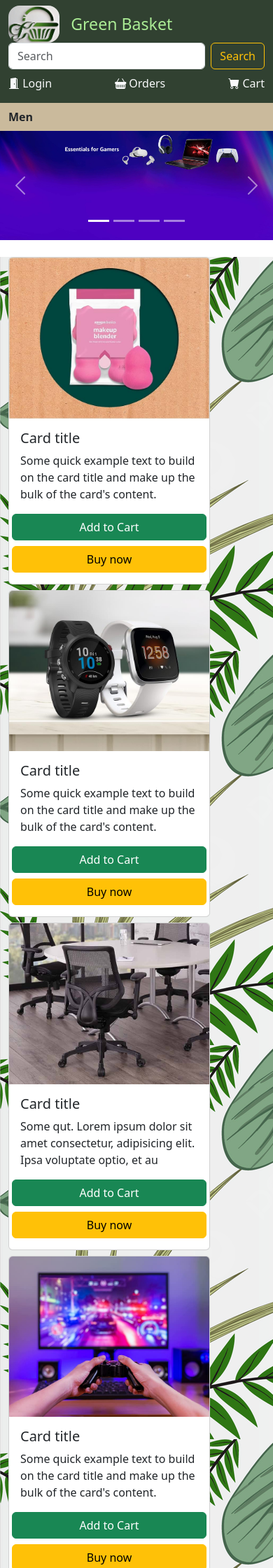
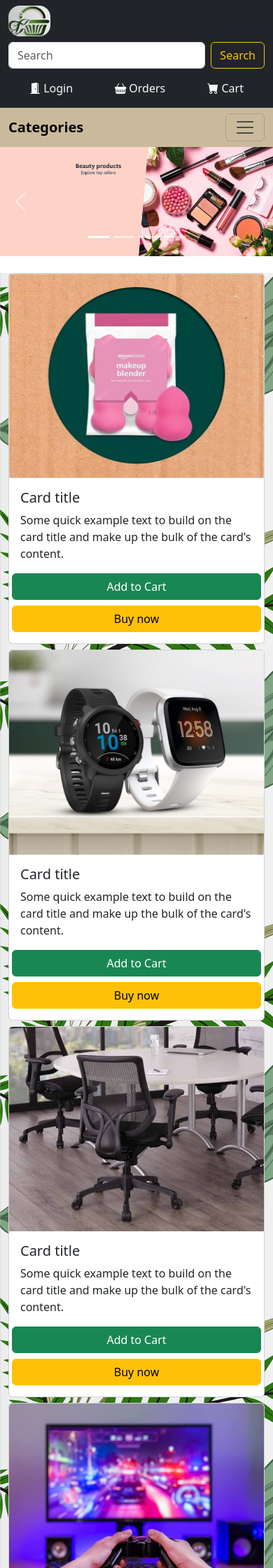
Before and after one commit to shashank728/GreenBasket, a Django app: page / in a window 390 px wide. Shown: the top 2240 px of the page at 70% size. Run offline with Django 5.2, Linux system fonts and the light colour scheme.

Commit message:
responsive home page

```diff
--- a/templates/home.html
+++ b/templates/home.html
@@ -1,5 +1,5 @@
+{% load static %}
 
-{% load static %}
 <!DOCTYPE html>
 <html lang="en">
 <head>
@@ -16,21 +16,24 @@
 </head>
 <body>
 
-    <div class="container-fluid text-light sticky-top nav-bar ">
+
+        <div class="container-fluid text-light sticky-top nav-bar bg-dark">
           <div class="row d-flex justify-content-between align-items-center pt-2 pb-2">
-            <div class="col-md-3 d-flex align-items-center">
-                <img class="img-fluid rounded-4 me-3" src="{% static 'img/GreenBasketLogo.jpeg' %}" alt="LOGO" width="20%">
-                <h3 class=" logo-name mb-0">Green Basket</h3>
+            <!-- Logo and Search Bar -->
+            <div class="col-md-3 col-sm-12 d-flex align-items-center">
+              <img class="img-fluid rounded-4 me-3" src="{% static 'img/GreenBasketLogo.jpeg' %}" alt="LOGO" style="max-width: 60px;">
+              <h3 class="logo-name mb-0 d-none d-md-block">Green Basket</h3>
             </div>
-            <div class="col-md-4">
+            <div class="col-md-4 col-sm-12 mt-2 mt-md-0">
               <form class="d-flex" role="search">
                 <input class="form-control me-2" type="search" placeholder="Search" aria-label="Search">
                 <button class="btn btn-outline-warning nav-search" type="submit">Search</button>
               </form>
             </div>
 
-            <div class="col-md-2">
-                <ul class="navbar-nav d-flex flex-row justify-content-between">
+            <!-- Icons and Links -->
+            <div class="col-md-3 col-sm-12 mt-2 mt-md-0">
+              <ul class="navbar-nav d-flex flex-row justify-content-around">
                 <li class="nav-item">
                   <a class="nav-link text-light" href="#"><i class="bi bi-door-open-fill"></i> Login</a>
                 </li>
@@ -40,23 +43,27 @@
                 <li class="nav-item">
                   <a class="nav-link text-light" href="#"><i class="bi bi-cart-fill"></i> Cart</a>
                 </li>
-
               </ul>
             </div>
           </div>
+        </div>
 
-    </div>
+
 
 
           <!-- blow navbaar -->
 
-
           <nav class="navbar navbar-expand-lg sec-nav">
             <div class="container-fluid">
-            <a class="nav-link  " href="#"><strong>Men</strong></a>
+              <a class="navbar-brand sec-color d-lg-none" href="#"><strong>Categories</strong></a>
+              <button class="navbar-toggler" type="button" data-bs-toggle="collapse" data-bs-target="#navbarSupportedContent" aria-controls="navbarSupportedContent" aria-expanded="false" aria-label="Toggle navigation">
+                <span class="navbar-toggler-icon"></span>
               </button>
               <div class="collapse navbar-collapse" id="navbarSupportedContent">
                 <ul class="navbar-nav me-auto mb-2 mb-lg-0">
+                  <li class="nav-item">
+                    <a class="nav-link sec-color" href="#"><strong>Men</strong></a>
+                  </li>
                   <li class="nav-item">
                     <a class="nav-link sec-color" aria-current="page" href="#"><strong>Women</strong></a>
                   </li>
@@ -66,47 +73,44 @@
                   <li class="nav-item">
                     <a class="nav-link sec-color" href="#"><strong>Beauty</strong></a>
                   </li>
-
                 </ul>
-
-
-              <div class="d-flex me-3" >
-
-                <a class="text-dark text-decoration-none" >About us</a>
+                <div class="d-flex me-3">
+                  <a class="text-dark text-decoration-none" href="#">About us</a>
                 </div>
-
-              <div class="d-flex me-3" >
-
-                <a class="text-dark text-decoration-none" ><i class="bi bi-person-fill"></i>Profile</a>
+                <div class="d-flex me-3 mt-3 d-lg-none"> <!-- Added d-lg-none along with mt-2 -->
+                  <a class="text-dark text-decoration-none" href="#"><i class="bi bi-person-fill"></i> Profile</a>
                 </div>
-
-
+                <div class="d-flex me-3 d-none d-lg-flex"> <!-- Visible only on large screens and above -->
+                  <a class="text-dark text-decoration-none" href="#"><i class="bi bi-person-fill"></i> Profile</a>
+                </div>
               </div>
             </div>
           </nav>
+
+
+
 
 
         <!-- hero section -->
 
         <!-- slide photos -->
 
-        <div id="carouselExampleIndicators" class="carousel slide">
+        <div id="carouselExampleIndicators" class="carousel slide" data-bs-ride="carousel" data-bs-interval="3000">
           <div class="carousel-indicators">
             <button type="button" data-bs-target="#carouselExampleIndicators" data-bs-slide-to="0" class="active" aria-current="true" aria-label="Slide 1"></button>
             <button type="button" data-bs-target="#carouselExampleIndicators" data-bs-slide-to="1" aria-label="Slide 2"></button>
             <button type="button" data-bs-target="#carouselExampleIndicators" data-bs-slide-to="2" aria-label="Slide 3"></button>
             <button type="button" data-bs-target="#carouselExampleIndicators" data-bs-slide-to="3" aria-label="Slide 4"></button>
-
           </div>
-          <div id="carouselExampleAutoplaying" class="carousel-inner carousel slide" data-bs-ride="true">
+          <div class="carousel-inner">
             <div class="carousel-item active">
-              <img src="{% static 'img/slide1.jpg' %}" class="d-block w-100" alt="...">
+              <img src="{% static 'img/slide3.jpg' %}" class="d-block w-100" alt="...">
             </div>
             <div class="carousel-item">
               <img src="{% static 'img/slide2.jpg' %}" class="d-block w-100" alt="...">
             </div>
             <div class="carousel-item">
-                <img src="{% static 'img/slide3.jpg' %}" class="d-block w-100" alt="...">
+              <img src="{% static 'img/slide1.jpg' %}" class="d-block w-100" alt="...">
             </div>
             <div class="carousel-item">
               <img src="{% static 'img/slide4.jpg' %}" class="d-block w-100" alt="...">
@@ -124,12 +128,14 @@
 
 
 
+
         <!-- items row -->
 
-        <div class="container-fluid mt-3 hero-section ">
+        <div class="container-fluid mt-3 hero-section">
+          <!-- Row 1 -->
           <div class="row mt-4">
-            <div class="col-md-3 col-sm-2 mb-2 ">
-              <div class="card card-item" style="width: 18rem;">
+            <div class="col-lg-3 col-md-4 col-sm-6 mb-2">
+              <div class="card card-item">
                 <img src="{% static 'img/item1.jpg' %}" class="card-img-top" alt="...">
                 <div class="card-body">
                   <h5 class="card-title">Card title</h5>
@@ -137,106 +143,101 @@
                   <div class="row">
                     <a href="#" class="btn btn-success mb-2">Add to Cart</a>
                     <a href="#" class="btn btn-warning">Buy now</a>
-
                   </div>
                 </div>
               </div>
             </div>
-            <div class="col-md-3 mb-2 ">
-              <div class="card card-item" style="width: 18rem;">
+            <div class="col-lg-3 col-md-4 col-sm-6 mb-2">
+              <div class="card card-item">
                 <img src="{% static 'img/item2.jpg' %}" class="card-img-top" alt="...">
                 <div class="card-body">
                   <h5 class="card-title">Card title</h5>
                   <p class="card-text">Some quick example text to build on the card title and make up the bulk of the card's content.</p>
-                  <div class="row ">
+                  <div class="row">
                     <a href="#" class="btn btn-success mb-2">Add to Cart</a>
                     <a href="#" class="btn btn-warning">Buy now</a>
-
                   </div>
                 </div>
               </div>
             </div>
-            <div class="col-md-3 mb-2 ">
-              <div class="card card-item" style="width: 18rem;">
-                <img src="{% static 'img/item3.jpg' %}" class="card-img-top" alt="...">                <div class="card-body">
+            <div class="col-lg-3 col-md-4 col-sm-6 mb-2">
+              <div class="card card-item">
+                <img src="{% static 'img/item3.jpg' %}" class="card-img-top" alt="...">
+                <div class="card-body">
                   <h5 class="card-title">Card title</h5>
-                  <p class="card-text">Some qut. Lorem ipsum dolor sit amet consectetur, adipisicing elit. Ipsa voluptate optio, et au</p>
-                  <div class="row ">
+                  <p class="card-text">Some quick example text to build on the card title and make up the bulk of the card's content.</p>
+                  <div class="row">
                     <a href="#" class="btn btn-success mb-2">Add to Cart</a>
                     <a href="#" class="btn btn-warning">Buy now</a>
-
                   </div>
                 </div>
               </div>
             </div>
-            <div class="col-md-3 mb-2 ">
-              <div class="card card-item" style="width: 18rem;">
-                <img src="{% static 'img/item4.jpg' %}" class="card-img-top" alt="...">                <div class="card-body">
+            <div class="col-lg-3 col-md-4 col-sm-6 mb-2">
+              <div class="card card-item">
+                <img src="{% static 'img/item4.jpg' %}" class="card-img-top" alt="...">
+                <div class="card-body">
                   <h5 class="card-title">Card title</h5>
                   <p class="card-text">Some quick example text to build on the card title and make up the bulk of the card's content.</p>
-                  <div class="row ">
+                  <div class="row">
                     <a href="#" class="btn btn-success mb-2">Add to Cart</a>
                     <a href="#" class="btn btn-warning">Buy now</a>
-
                   </div>
                 </div>
               </div>
             </div>
           </div>
 
-
-
-          <!-- row 2 -->
-
+          <!-- Row 2 -->
           <div class="row mt-4">
-            <div class="col-md-3 mb-2 ">
-              <div class="card" style="width: 18rem;">
-                <img src="{% static 'img/item1.jpg' %}" class="card-img-top" alt="...">                <div class="card-body">
+            <div class="col-lg-3 col-md-4 col-sm-6 mb-2">
+              <div class="card card-item">
+                <img src="{% static 'img/item1.jpg' %}" class="card-img-top" alt="...">
+                <div class="card-body">
                   <h5 class="card-title">Card title</h5>
                   <p class="card-text">Some quick example text to build on the card title and make up the bulk of the card's content.</p>
-                  <div class="row ">
+                  <div class="row">
                     <a href="#" class="btn btn-warning mb-2">Buy now</a>
                     <a href="#" class="btn btn-primary">Buy now</a>
-
                   </div>
                 </div>
               </div>
             </div>
-            <div class="col-md-3 mb-2">
-              <div class="card" style="width: 18rem;">
-                <img src="{% static 'img/item2.jpg' %}" class="card-img-top" alt="...">                <div class="card-body">
+            <div class="col-lg-3 col-md-4 col-sm-6 mb-2">
+              <div class="card card-item">
+                <img src="{% static 'img/item2.jpg' %}" class="card-img-top" alt="...">
+                <div class="card-body">
                   <h5 class="card-title">Card title</h5>
                   <p class="card-text">Some quick example text to build on the card title and make up the bulk of the card's content.</p>
-                  <div class="row ">
+                  <div class="row">
                     <a href="#" class="btn btn-warning mb-2">Buy now</a>
                     <a href="#" class="btn btn-primary">Buy now</a>
-
                   </div>
                 </div>
               </div>
             </div>
-            <div class="col-md-3 mb-2">
-              <div class="card" style="width: 18rem;">
-                <img src="{% static 'img/item3.jpg' %}" class="card-img-top" alt="...">                <div class="card-body">
+            <div class="col-lg-3 col-md-4 col-sm-6 mb-2">
+              <div class="card card-item">
+                <img src="{% static 'img/item3.jpg' %}" class="card-img-top" alt="...">
+                <div class="card-body">
                   <h5 class="card-title">Card title</h5>
                   <p class="card-text">Some quick example text to build on the card title and make up the bulk of the card's content.</p>
-                  <div class="row ">
+                  <div class="row">
                     <a href="#" class="btn btn-warning mb-2">Buy now</a>
                     <a href="#" class="btn btn-primary">Buy now</a>
-
                   </div>
                 </div>
               </div>
             </div>
-            <div class="col-md-3 mb-2">
-              <div class="card" style="width: 18rem;">
-                <img src="{% static 'img/item4.jpg' %}" class="card-img-top" alt="...">                <div class="card-body">
+            <div class="col-lg-3 col-md-4 col-sm-6 mb-2">
+              <div class="card card-item">
+                <img src="{% static 'img/item4.jpg' %}" class="card-img-top" alt="...">
+                <div class="card-body">
                   <h5 class="card-title">Card title</h5>
                   <p class="card-text">Some quick example text to build on the card title and make up the bulk of the card's content.</p>
-                  <div class="row ">
+                  <div class="row">
                     <a href="#" class="btn btn-warning mb-2">Buy now</a>
                     <a href="#" class="btn btn-primary">Buy now</a>
-
                   </div>
                 </div>
               </div>
```
Lines whose indentation alone changed are shown as unchanged.
